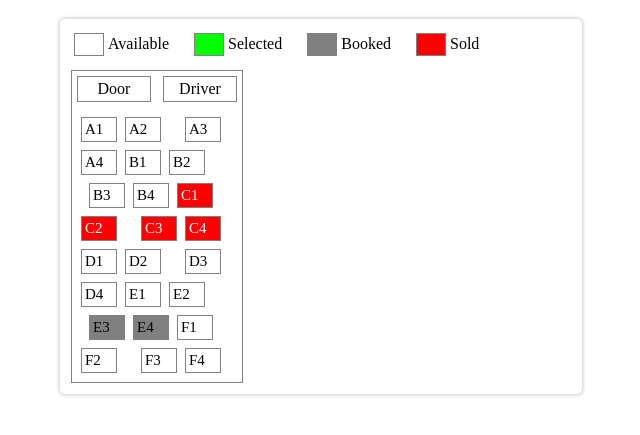
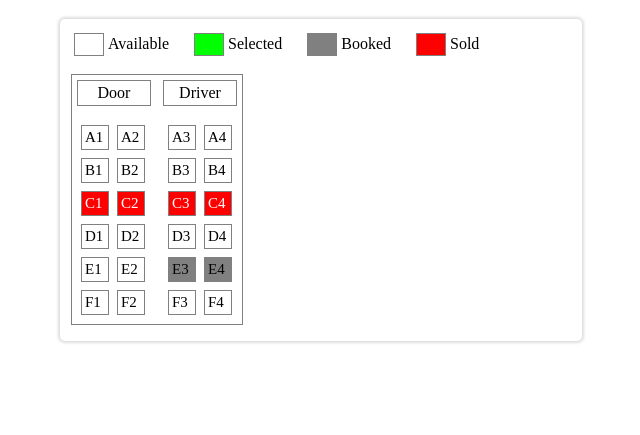
Before and after one commit to rkpust/Ticket-Booking-App, a plain HTML site: page TicketBookingApp.html in a window 1280 px wide. Shown: the part 61-496 px from the top of the page, without its empty margins (319-959 px from the left). Drawn offline with nearby package versions, Linux system fonts and the light colour scheme.

Commit message:
fix style for seat

```diff
--- a/style.css
+++ b/style.css
@@ -48,7 +48,7 @@
 
   .ticket-app__bottom {
     display: flex;
-    margin-top: 11px;
+    margin-top: 15px;
 }
 
 .ticket-app__left {
@@ -86,7 +86,7 @@
 .seats {
   display: flex;
   flex-wrap: wrap;
-  margin-top: 11px;
+  margin-top: 15px;
 }
 
 .seat {
@@ -96,7 +96,7 @@
   min-height: 11px;
   cursor: pointer;
   font-size: 15px;
-  width: 28px;
+  width: 20px;
 }
 
 .seat-sold {
@@ -117,12 +117,9 @@
 }
 
 .seat:nth-child(4n - 2) {
-  margin-right: 12px;
+  margin-right: 19px;
 }
 
-.seat:nth-child(4n - 1) {
-  margin-left: 12px;
-}
 .ticket-app__right {
 flex: 1;
 padding-left: 22px;
```
